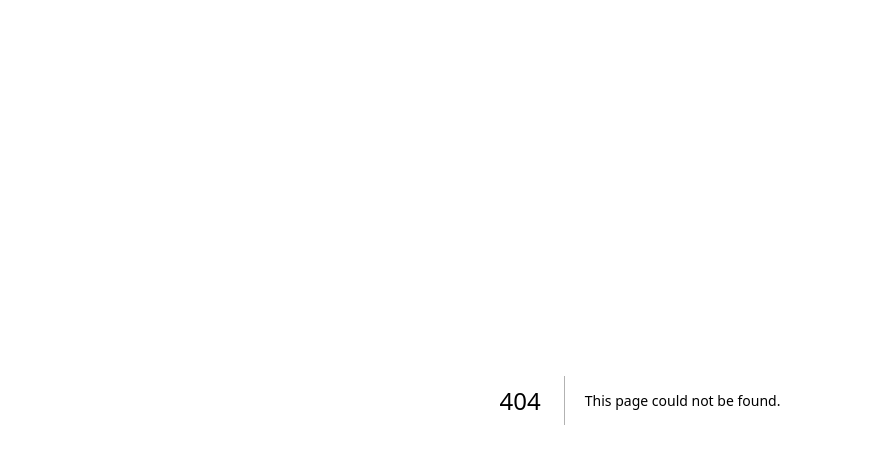
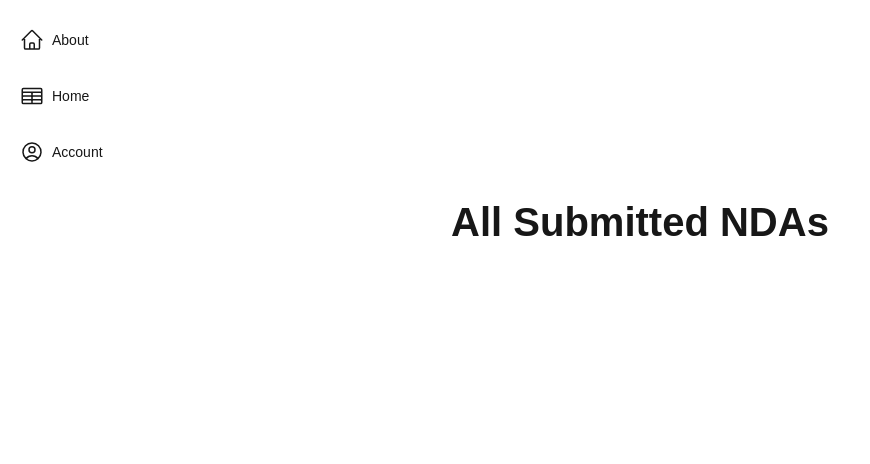
Before and after one commit to byoung98/law3.0, a Next.js app: page /law3/home in a window 1280 px wide. Before the commit this address had no page. Shown: the top 464 px of the page, without its empty margins (0-870 px from the left). Built offline with nearby package versions, Linux system fonts and the light colour scheme.

Commit message:
initial commit

```diff
--- /dev/null
+++ b/src/app/about/page.tsx
@@ -0,0 +1,11 @@
+import React from "react";
+
+export default function Page(){
+    return (
+   <>
+    <h1>This is my Home Page</h1>
+    <p>Blah blah blah</p>
+    </>
+            )
+
+}
--- /dev/null
+++ b/src/app/law3/home/page.tsx
@@ -0,0 +1,9 @@
+export default function Page(){
+    return (
+   <>
+    <h1 style={{textAlign:'center', fontWeight:'bold', fontSize:'40px'}}>All Submitted NDAs</h1>
+    <br></br>
+    </>
+            )
+
+}
--- /dev/null
+++ b/src/app/law3/layout.tsx
@@ -0,0 +1,13 @@
+import Sidenav from "@/app/law3/ui/components/sidenav"
+export default function Layout({
+    children,
+  }: Readonly<{
+    children: React.ReactNode;
+  }>) {
+    return (
+      <>
+    <Sidenav/>
+        <body>{children}</body>
+      </>
+    );
+}
--- /dev/null
+++ b/src/app/law3/ui/components/nav-links.tsx
@@ -0,0 +1,41 @@
+'use client';
+import {
+  HomeIcon,
+  UserCircleIcon,
+  TableCellsIcon
+} from '@heroicons/react/24/outline';
+
+// Map of links to display in the side navigation.
+// Depending on the size of the application, this would be stored in a database.
+import { usePathname } from 'next/navigation';
+import Link from 'next/link';
+import clsx from 'clsx';
+
+const links = [
+  { name: 'About', href: '/', icon: HomeIcon  },
+  { name: 'Home', href: '/law3/home', icon: TableCellsIcon},
+  { name: 'Account', href: '/law3/account', icon: UserCircleIcon},
+];
+
+export default async function NavLinks() {
+  const pathname = usePathname();
+  return (
+    <>
+      {links.map((link) => {
+        const LinkIcon = link.icon;
+        return (
+          <Link
+            key={link.name}
+            href={link.href}
+            className="flex h-[48px] grow items-center gap-2 rounded-md bg-white-50 p-3 text-sm font-medium hover:bg-red-100 md:flex-none md:justify-start md:p-2 md:px-3">
+
+
+            <LinkIcon className="w-6" />
+            <p className="hidden md:block ">{link.name}</p>
+          </Link>
+        );
+      })}
+
+    </>
+  );
+}
--- /dev/null
+++ b/src/app/law3/ui/components/sidenav.tsx
@@ -0,0 +1,11 @@
+import NavLinks from '@/app/law3/ui/components/nav-links';
+
+export default function SideNav() {
+  return (
+    <div className="flex h-full flex-col px-3 py-4 md:px-2">
+      <div className="flex grow flex-row justify-between space-x-2 md:flex-col md:space-x-0 md:space-y-2">
+        <NavLinks />
+      </div>
+    </div>
+  );
+}
```
